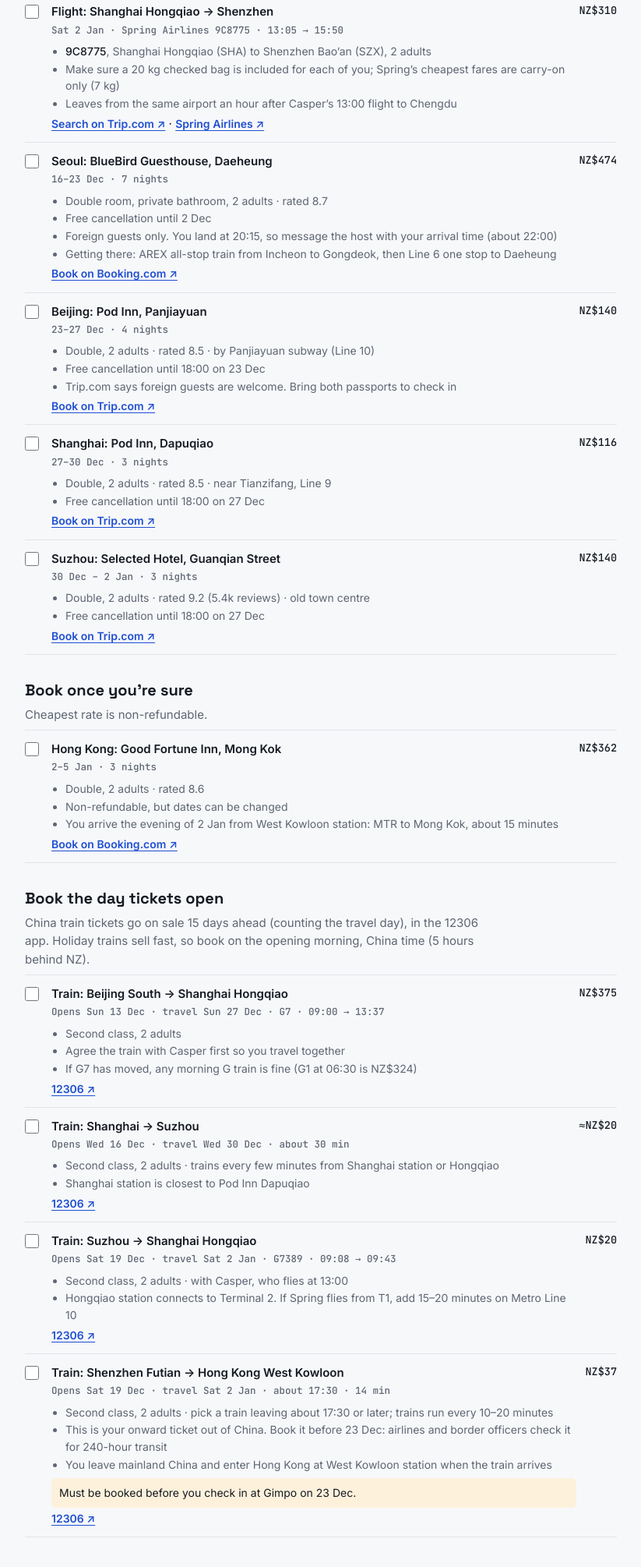
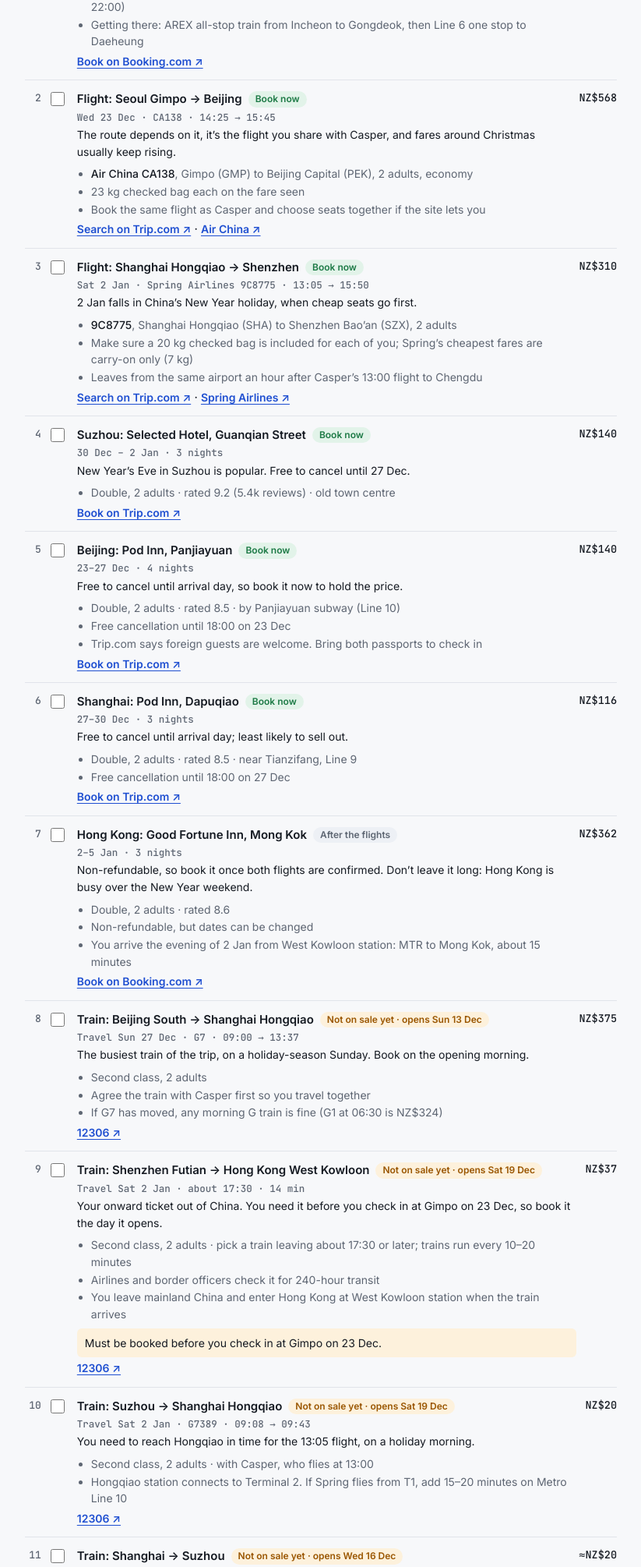
Before and after one commit to OscarMcG-dev/asia-trip, a plain HTML site: page no-japan/book.html in a window 1280 px wide. Shown: the part 790-2800 px from the top of the page at 78% size, without its empty margins (228-1051 px from the left). Drawn offline with Linux system fonts and the light colour scheme.

Commit message:
Rank bookings by urgency and flag trains not on sale yet
Co-Authored-By: Claude Opus 5.5 <noreply@anthropic.com>

```diff
--- a/no-japan/book.html
+++ b/no-japan/book.html
@@ -14,17 +14,17 @@
 /* Layout: one column, grouped by when to book. Each row is a checkbox you tick once it's booked. */
 :root{
   --bg:#f7f8fa; --fg:#151a22; --muted:#5e6673; --line:#e1e4ea; --tint:#edf0f5;
-  --accent:#1f4fd1; --ok:#1d7a46; --warn:#9a5600; --warn-bg:#fdf1dc;
+  --accent:#1f4fd1; --ok:#1d7a46; --ok-bg:#e2f3e9; --warn:#9a5600; --warn-bg:#fdf1dc;
   --display:"Space Grotesk",ui-sans-serif,system-ui,sans-serif;
   --body:"Inter",ui-sans-serif,system-ui,-apple-system,"Segoe UI",sans-serif;
   --mono:"JetBrains Mono",ui-monospace,Consolas,monospace;
 }
 @media (prefers-color-scheme:dark){:root:not([data-theme="light"]){
   --bg:#0f1217; --fg:#e7eaf0; --muted:#98a1ae; --line:#262c36; --tint:#181d26;
-  --accent:#8fb0ff; --ok:#6fd39a; --warn:#f0b35a; --warn-bg:#2b2214; color-scheme:dark}}
+  --accent:#8fb0ff; --ok:#6fd39a; --ok-bg:#15301f; --warn:#f0b35a; --warn-bg:#2b2214; color-scheme:dark}}
 :root[data-theme="dark"]{
   --bg:#0f1217; --fg:#e7eaf0; --muted:#98a1ae; --line:#262c36; --tint:#181d26;
-  --accent:#8fb0ff; --ok:#6fd39a; --warn:#f0b35a; --warn-bg:#2b2214; color-scheme:dark}
+  --accent:#8fb0ff; --ok:#6fd39a; --ok-bg:#15301f; --warn:#f0b35a; --warn-bg:#2b2214; color-scheme:dark}
 *{box-sizing:border-box}
 html{-webkit-text-size-adjust:100%}
 body{margin:0;background:var(--bg);color:var(--fg);font:15px/1.55 var(--body);
@@ -47,7 +47,11 @@ header{display:grid;gap:10px}
 section{display:grid;gap:8px}
 .when{color:var(--muted);max-width:62ch}
 .list{display:grid;border-top:1px solid var(--line)}
-.row{display:grid;grid-template-columns:22px 1fr auto;gap:2px 12px;padding:12px 0;border-bottom:1px solid var(--line);align-items:start}
+.rank{font-family:var(--mono);font-size:13px;color:var(--muted);min-width:1.6em;text-align:right;padding-top:1px}
+.pill{display:inline-block;font-size:12px;font-weight:600;padding:1px 9px;border-radius:999px;margin-left:8px;vertical-align:1px;white-space:nowrap}
+.pill.now{background:var(--ok-bg);color:var(--ok)} .pill.after{background:var(--tint);color:var(--muted)} .pill.wait{background:var(--warn-bg);color:var(--warn)}
+.why{font-size:14px}
+.row{display:grid;grid-template-columns:auto 22px 1fr auto;gap:2px 12px;padding:12px 0;border-bottom:1px solid var(--line);align-items:start}
 .row input{width:18px;height:18px;margin:3px 0 0;accent-color:var(--ok);cursor:pointer}
 .row .main{min-width:0;display:grid;gap:2px}
 .row .t{font-weight:600}
@@ -58,13 +62,13 @@ section{display:grid;gap:8px}
 .row .go{font-size:14px;font-weight:600}
 .row .p{text-align:right;white-space:nowrap}
 .row.done .t{text-decoration:line-through;text-decoration-color:var(--muted)}
-.row.done .main > :not(.t):not(.d){opacity:.55}
+.row.done .main > :not(:first-child):not(.d){opacity:.55}
 .flag{background:var(--warn-bg);padding:8px 10px;border-radius:6px;font-size:14px;margin-top:4px;color:var(--fg)}
 .prep{display:grid;gap:6px;padding-left:18px;margin:0}
 .totals{display:grid;grid-template-columns:1fr auto;gap:4px 16px;max-width:420px}
 .totals .sum{font-weight:600;border-top:1px solid var(--line);padding-top:6px}
 footer{font-size:13px;color:var(--muted);display:grid;gap:6px}
-@media (max-width:540px){.row{grid-template-columns:22px 1fr}.row .p{grid-column:2;text-align:left}}
+@media (max-width:540px){.row{grid-template-columns:auto 22px 1fr}.row .p{grid-column:3;text-align:left}.pill{margin-left:0;margin-top:2px}}
 </style>
 </head>
 <body>
@@ -72,7 +76,7 @@ footer{font-size:13px;color:var(--muted);display:grid;gap:6px}
   <header>
     <a class="back" href="./#v1">← All routes</a>
     <h1>Booking plan: with Casper, then Hong Kong</h1>
-    <p class="muted">For you and Ina, budget rooms. Seoul 16–23 Dec, Beijing 23–27, Shanghai 27–30, Suzhou 30 Dec–2 Jan, Hong Kong 2–5 Jan. Grouped by when to book. Tick each one off as you book it; the ticks are saved on this device only.</p>
+    <p class="muted">For you and Ina, budget rooms. Seoul 16–23 Dec, Beijing 23–27, Shanghai 27–30, Suzhou 30 Dec–2 Jan, Hong Kong 2–5 Jan. Ranked in the order to book, most urgent first. Tick each one off as you book it; the ticks are saved on this device only.</p>
     <div class="progress"><span><strong id="done-n">0</strong> of <span id="all-n">0</span> booked</span><span><strong id="done-p">NZ$0</strong> of <span id="all-p">NZ$0</span></span></div>
   </header>
 
@@ -117,54 +121,72 @@ const TH = (city,id,a,b)=>`https://www.trip.com/hotels/detail/?cityId=${city}&ho
 const BK = (slug,a,b)=>`https://www.booking.com/hotel/${slug}.en-gb.html?checkin=${a}&checkout=${b}&group_adults=2&no_rooms=1&selected_currency=NZD`;
 const R12306 = 'https://www.12306.cn/en/index.html';
 
-const G = [
-{h:'Book now', w:'Refundable rooms and the two flights. Flight prices around Christmas usually rise from here.', items:[
- {id:'ca138',cat:'Flights',t:'Flight: Seoul Gimpo → Beijing',d:'Wed 23 Dec · CA138 · 14:25 → 15:45',p:568,
-  li:['<b>Air China CA138</b>, Gimpo (GMP) to Beijing Capital (PEK), 2 adults, economy','23 kg checked bag each on the fare seen','Casper is on this flight: book the same one and choose seats together if the site lets you'],
+const RANKED = [
+ {id:'seoul',st:'now',why:'Free to cancel until 2 Dec, so there’s no downside. A small guesthouse in Christmas week; budget rooms in Seoul are going fast.',
+  cat:'Rooms',t:'Seoul: BlueBird Guesthouse, Daeheung',d:'16–23 Dec · 7 nights',p:474,
+  li:['Double room, private bathroom, 2 adults · rated 8.7','Foreign guests only. You land at 20:15, so message the host with your arrival time (about 22:00)','Getting there: AREX all-stop train from Incheon to Gongdeok, then Line 6 one stop to Daeheung'],
+  go:[['Book on Booking.com',BK('kr/bluebird-guesthouse','2026-12-16','2026-12-23')]]},
+ {id:'ca138',st:'now',why:'The route depends on it, it’s the flight you share with Casper, and fares around Christmas usually keep rising.',
+  cat:'Flights',t:'Flight: Seoul Gimpo → Beijing',d:'Wed 23 Dec · CA138 · 14:25 → 15:45',p:568,
+  li:['<b>Air China CA138</b>, Gimpo (GMP) to Beijing Capital (PEK), 2 adults, economy','23 kg checked bag each on the fare seen','Book the same flight as Casper and choose seats together if the site lets you'],
   go:[['Search on Trip.com',T('sel','bjs','2026-12-23')],['Air China','https://www.airchina.com.cn/en/']]},
- {id:'9c8775',cat:'Flights',t:'Flight: Shanghai Hongqiao → Shenzhen',d:'Sat 2 Jan · Spring Airlines 9C8775 · 13:05 → 15:50',p:310,
+ {id:'9c8775',st:'now',why:'2 Jan falls in China’s New Year holiday, when cheap seats go first.',
+  cat:'Flights',t:'Flight: Shanghai Hongqiao → Shenzhen',d:'Sat 2 Jan · Spring Airlines 9C8775 · 13:05 → 15:50',p:310,
   li:['<b>9C8775</b>, Shanghai Hongqiao (SHA) to Shenzhen Bao’an (SZX), 2 adults','Make sure a 20 kg checked bag is included for each of you; Spring’s cheapest fares are carry-on only (7 kg)','Leaves from the same airport an hour after Casper’s 13:00 flight to Chengdu'],
   go:[['Search on Trip.com',T('sha','szx','2027-01-02')],['Spring Airlines','https://en.ch.com/']]},
- {id:'seoul',cat:'Rooms',t:'Seoul: BlueBird Guesthouse, Daeheung',d:'16–23 Dec · 7 nights',p:474,
-  li:['Double room, private bathroom, 2 adults · rated 8.7','Free cancellation until 2 Dec','Foreign guests only. You land at 20:15, so message the host with your arrival time (about 22:00)','Getting there: AREX all-stop train from Incheon to Gongdeok, then Line 6 one stop to Daeheung'],
-  go:[['Book on Booking.com',BK('kr/bluebird-guesthouse','2026-12-16','2026-12-23')]]},
- {id:'beijing',cat:'Rooms',t:'Beijing: Pod Inn, Panjiayuan',d:'23–27 Dec · 4 nights',p:140,
+ {id:'suzhou',st:'now',why:'New Year’s Eve in Suzhou is popular. Free to cancel until 27 Dec.',
+  cat:'Rooms',t:'Suzhou: Selected Hotel, Guanqian Street',d:'30 Dec – 2 Jan · 3 nights',p:140,
+  li:['Double, 2 adults · rated 9.2 (5.4k reviews) · old town centre'],
+  go:[['Book on Trip.com',TH(14,107536821,'2026-12-30','2027-01-02')]]},
+ {id:'beijing',st:'now',why:'Free to cancel until arrival day, so book it now to hold the price.',
+  cat:'Rooms',t:'Beijing: Pod Inn, Panjiayuan',d:'23–27 Dec · 4 nights',p:140,
   li:['Double, 2 adults · rated 8.5 · by Panjiayuan subway (Line 10)','Free cancellation until 18:00 on 23 Dec','Trip.com says foreign guests are welcome. Bring both passports to check in'],
   go:[['Book on Trip.com',TH(1,1085209,'2026-12-23','2026-12-27')]]},
- {id:'shanghai',cat:'Rooms',t:'Shanghai: Pod Inn, Dapuqiao',d:'27–30 Dec · 3 nights',p:116,
+ {id:'shanghai',st:'now',why:'Free to cancel until arrival day; least likely to sell out.',
+  cat:'Rooms',t:'Shanghai: Pod Inn, Dapuqiao',d:'27–30 Dec · 3 nights',p:116,
   li:['Double, 2 adults · rated 8.5 · near Tianzifang, Line 9','Free cancellation until 18:00 on 27 Dec'],
   go:[['Book on Trip.com',TH(2,6426537,'2026-12-27','2026-12-30')]]},
- {id:'suzhou',cat:'Rooms',t:'Suzhou: Selected Hotel, Guanqian Street',d:'30 Dec – 2 Jan · 3 nights',p:140,
-  li:['Double, 2 adults · rated 9.2 (5.4k reviews) · old town centre','Free cancellation until 18:00 on 27 Dec'],
-  go:[['Book on Trip.com',TH(14,107536821,'2026-12-30','2027-01-02')]]}
-]},
-{h:'Book once you’re sure', w:'Cheapest rate is non-refundable.', items:[
- {id:'hk',cat:'Rooms',t:'Hong Kong: Good Fortune Inn, Mong Kok',d:'2–5 Jan · 3 nights',p:362,
+ {id:'hk',st:'after',why:'Non-refundable, so book it once both flights are confirmed. Don’t leave it long: Hong Kong is busy over the New Year weekend.',
+  cat:'Rooms',t:'Hong Kong: Good Fortune Inn, Mong Kok',d:'2–5 Jan · 3 nights',p:362,
   li:['Double, 2 adults · rated 8.6','Non-refundable, but dates can be changed','You arrive the evening of 2 Jan from West Kowloon station: MTR to Mong Kok, about 15 minutes'],
-  go:[['Book on Booking.com',BK('hk/good-fortune-inn-south-and-north','2027-01-02','2027-01-05')]]}
-]},
-{h:'Book the day tickets open', w:'China train tickets go on sale 15 days ahead (counting the travel day), in the 12306 app. Holiday trains sell fast, so book on the opening morning, China time (5 hours behind NZ).', items:[
- {id:'g7',cat:'Trains',t:'Train: Beijing South → Shanghai Hongqiao',d:'Opens Sun 13 Dec · travel Sun 27 Dec · G7 · 09:00 → 13:37',p:375,
+  go:[['Book on Booking.com',BK('hk/good-fortune-inn-south-and-north','2027-01-02','2027-01-05')]]},
+ {id:'g7',st:'wait',opens:'2026-12-13',why:'The busiest train of the trip, on a holiday-season Sunday. Book on the opening morning.',
+  cat:'Trains',t:'Train: Beijing South → Shanghai Hongqiao',d:'Travel Sun 27 Dec · G7 · 09:00 → 13:37',p:375,
   li:['Second class, 2 adults','Agree the train with Casper first so you travel together','If G7 has moved, any morning G train is fine (G1 at 06:30 is NZ$324)'],
   go:[['12306',R12306]]},
- {id:'sh-sz',cat:'Trains',t:'Train: Shanghai → Suzhou',d:'Opens Wed 16 Dec · travel Wed 30 Dec · about 30 min',p:20,est:1,
-  li:['Second class, 2 adults · trains every few minutes from Shanghai station or Hongqiao','Shanghai station is closest to Pod Inn Dapuqiao'],
-  go:[['12306',R12306]]},
- {id:'sz-hq',cat:'Trains',t:'Train: Suzhou → Shanghai Hongqiao',d:'Opens Sat 19 Dec · travel Sat 2 Jan · G7389 · 09:08 → 09:43',p:20,
+ {id:'ft-wk',st:'wait',opens:'2026-12-19',why:'Your onward ticket out of China. You need it before you check in at Gimpo on 23 Dec, so book it the day it opens.',
+  cat:'Trains',t:'Train: Shenzhen Futian → Hong Kong West Kowloon',d:'Travel Sat 2 Jan · about 17:30 · 14 min',p:37,
+  li:['Second class, 2 adults · pick a train leaving about 17:30 or later; trains run every 10–20 minutes','Airlines and border officers check it for 240-hour transit','You leave mainland China and enter Hong Kong at West Kowloon station when the train arrives'],
+  go:[['12306',R12306]],flag:'Must be booked before you check in at Gimpo on 23 Dec.'},
+ {id:'sz-hq',st:'wait',opens:'2026-12-19',why:'You need to reach Hongqiao in time for the 13:05 flight, on a holiday morning.',
+  cat:'Trains',t:'Train: Suzhou → Shanghai Hongqiao',d:'Travel Sat 2 Jan · G7389 · 09:08 → 09:43',p:20,
   li:['Second class, 2 adults · with Casper, who flies at 13:00','Hongqiao station connects to Terminal 2. If Spring flies from T1, add 15–20 minutes on Metro Line 10'],
   go:[['12306',R12306]]},
- {id:'ft-wk',cat:'Trains',t:'Train: Shenzhen Futian → Hong Kong West Kowloon',d:'Opens Sat 19 Dec · travel Sat 2 Jan · about 17:30 · 14 min',p:37,
-  li:['Second class, 2 adults · pick a train leaving about 17:30 or later; trains run every 10–20 minutes','This is your onward ticket out of China. Book it before 23 Dec: airlines and border officers check it for 240-hour transit','You leave mainland China and enter Hong Kong at West Kowloon station when the train arrives'],
-  go:[['12306',R12306]],flag:'Must be booked before you check in at Gimpo on 23 Dec.'}
-]},
-{h:'Pay on the day', w:'No booking needed. Approximate costs for two.', items:[
- {id:'arex',cat:'Getting around',t:'Incheon Airport → Daeheung',d:'Wed 16 Dec · about 1 hour',p:14,est:1,li:['AREX all-stop train to Gongdeok, then Line 6 one stop. Last trains about 23:30. Use a T-money card or the ticket machines'],go:[]},
- {id:'gimpo',cat:'Getting around',t:'Daeheung → Gimpo Airport',d:'Wed 23 Dec · about 30 min',p:4,est:1,li:['Line 6 to Gongdeok, then AREX to Gimpo. Be at the airport by about 12:30'],go:[]},
- {id:'bjexp',cat:'Getting around',t:'Beijing Capital → Panjiayuan',d:'Wed 23 Dec',p:16,est:1,li:['Airport Express to Dongzhimen (CNY 25 each), then the metro to Panjiayuan, about 1 hour. Pay with Alipay or the ticket machines'],go:[]},
- {id:'szx',cat:'Getting around',t:'Shenzhen Airport → Futian station',d:'Sat 2 Jan · about 40 min',p:5,est:1,li:['Metro Line 11 to Futian, which is under the high-speed rail station'],go:[]},
- {id:'aexp',cat:'Getting around',t:'Mong Kok → Hong Kong Airport',d:'Tue 5 Jan · leave by about 13:00 for your 16:10 flight',p:50,est:1,li:['MTR to Kowloon station, then the Airport Express'],go:[]}
-]}
+ {id:'sh-sz',st:'wait',opens:'2026-12-16',why:'Trains every few minutes, so there’s little risk. Book any time after it opens.',
+  cat:'Trains',t:'Train: Shanghai → Suzhou',d:'Travel Wed 30 Dec · about 30 min',p:20,est:1,
+  li:['Second class, 2 adults · from Shanghai station or Hongqiao','Shanghai station is closest to Pod Inn Dapuqiao'],
+  go:[['12306',R12306]]}
 ];
+const ONDAY = [
+ {id:'arex',cat:'Getting around',t:'Incheon Airport → Daeheung',d:'Wed 16 Dec · about 1 hour',p:14,est:1,li:['AREX all-stop train to Gongdeok, then Line 6 one stop. Last trains about 23:30. Use a T-money card or the ticket machines']},
+ {id:'gimpo',cat:'Getting around',t:'Daeheung → Gimpo Airport',d:'Wed 23 Dec · about 30 min',p:4,est:1,li:['Line 6 to Gongdeok, then AREX to Gimpo. Be at the airport by about 12:30']},
+ {id:'bjexp',cat:'Getting around',t:'Beijing Capital → Panjiayuan',d:'Wed 23 Dec',p:16,est:1,li:['Airport Express to Dongzhimen (CNY 25 each), then the metro to Panjiayuan, about 1 hour. Pay with Alipay or the ticket machines']},
+ {id:'szx',cat:'Getting around',t:'Shenzhen Airport → Futian station',d:'Sat 2 Jan · about 40 min',p:5,est:1,li:['Metro Line 11 to Futian, which is under the high-speed rail station']},
+ {id:'aexp',cat:'Getting around',t:'Mong Kok → Hong Kong Airport',d:'Tue 5 Jan · leave by about 13:00 for your 16:10 flight',p:50,est:1,li:['MTR to Kowloon station, then the Airport Express']}
+];
+const G = [{h:'Book in this order',w:'Most urgent first. Items marked “not on sale yet” can’t be booked until the date shown: China train tickets go on sale 15 days ahead, counting the travel day, in the 12306 app, on the opening morning China time (5 hours behind NZ).',items:RANKED,ranked:1},
+           {h:'Pay on the day',w:'No booking needed. Approximate costs for two.',items:ONDAY}];
+
+// today in China time, as YYYY-MM-DD, to decide whether a train is on sale yet
+const chinaToday = ()=>new Intl.DateTimeFormat('en-CA',{timeZone:'Asia/Shanghai'}).format(new Date());
+const DOW=['Sun','Mon','Tue','Wed','Thu','Fri','Sat'], MON=['Jan','Feb','Mar','Apr','May','Jun','Jul','Aug','Sep','Oct','Nov','Dec'];
+const fmt = iso=>{ const d=new Date(iso+'T00:00:00Z'); return `${DOW[d.getUTCDay()]} ${d.getUTCDate()} ${MON[d.getUTCMonth()]}`; };
+function pill(it){
+  if(it.st==='now') return '<span class="pill now">Book now</span>';
+  if(it.st==='after') return '<span class="pill after">After the flights</span>';
+  if(it.st==='wait') return chinaToday()>=it.opens ? `<span class="pill now">On sale since ${fmt(it.opens)}</span>` : `<span class="pill wait">Not on sale yet · opens ${fmt(it.opens)}</span>`;
+  return '';
+}
 
 const ALL = G.flatMap(g=>g.items);
 const nz = n=>'NZ$'+Math.round(n).toLocaleString('en-NZ');
@@ -174,10 +196,12 @@ const save = ()=>{ try{ localStorage.setItem('nj-book-v1',JSON.stringify(done));
 
 function render(){
   document.getElementById('groups').innerHTML = G.map(g=>`
-    <section><h2>${g.h}</h2><p class="when">${g.w}</p><div class="list">${g.items.map(it=>`
+    <section><h2>${g.h}</h2><p class="when">${g.w}</p><div class="list">${g.items.map((it,i)=>`
       <div class="row ${done[it.id]?'done':''}">
+        <span class="rank">${g.ranked?i+1:''}</span>
         <input type="checkbox" id="c-${it.id}" data-id="${it.id}" ${done[it.id]?'checked':''} aria-label="Booked: ${it.t}">
-        <div class="main"><label class="t" for="c-${it.id}">${it.t}</label><span class="d">${it.d}</span>
+        <div class="main"><div><label class="t" for="c-${it.id}">${it.t}</label>${pill(it)}</div><span class="d">${it.d}</span>
+          ${it.why?`<span class="why">${it.why}</span>`:''}
           ${it.li&&it.li.length?`<ul>${it.li.map(l=>`<li>${l}</li>`).join('')}</ul>`:''}
           ${it.flag?`<p class="flag">${it.flag}</p>`:''}
           ${it.go&&it.go.length?`<p>${it.go.map(([n,u])=>`<a class="go" href="${u}" target="_blank" rel="noopener">${n} ↗</a>`).join(' · ')}</p>`:''}
```
